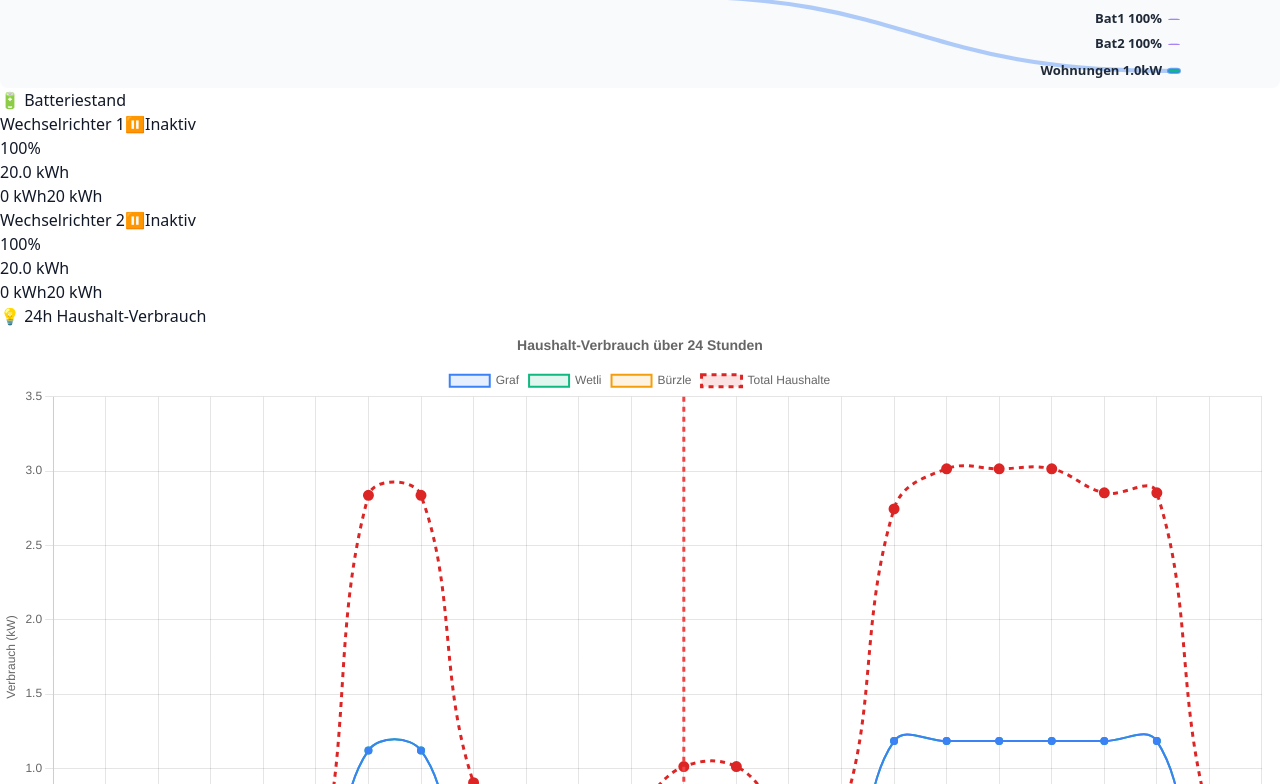
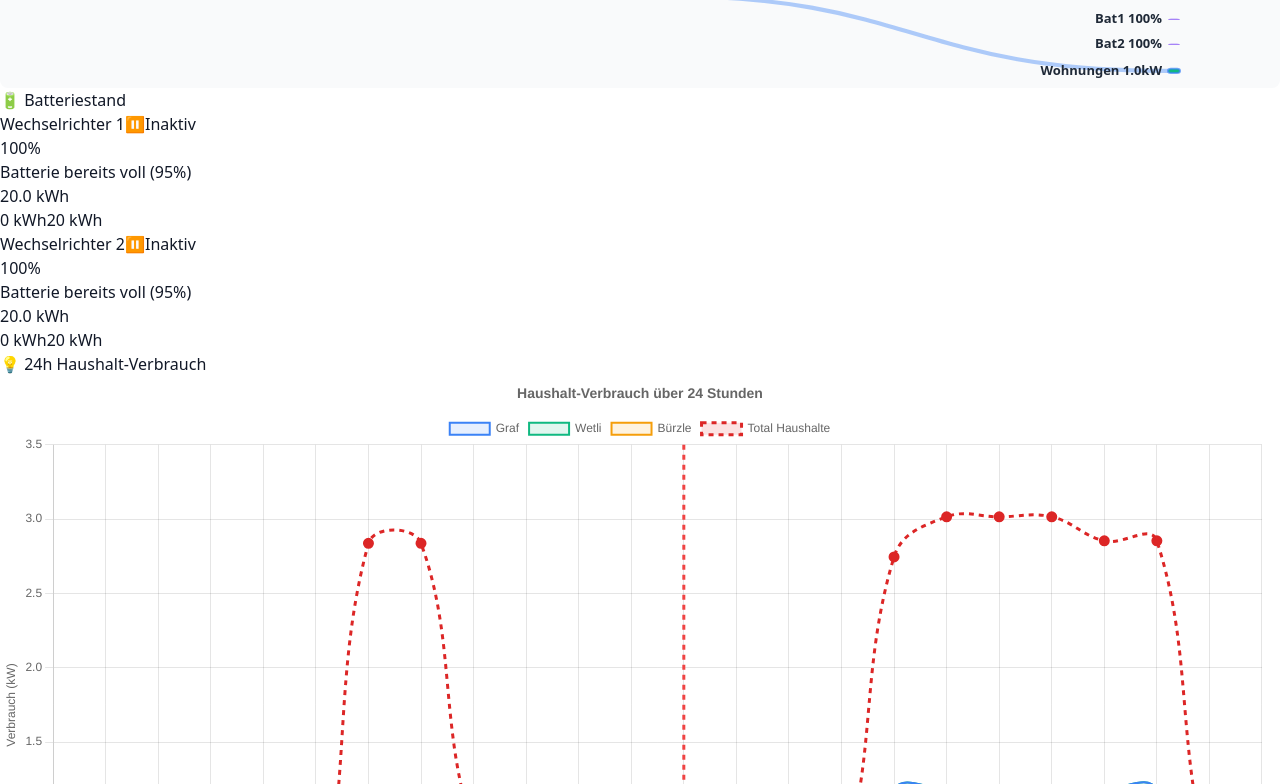
Before and after one commit to tinur5/GaengleSimulator, a Next.js app: page /dashboard in a window 1280 px wide. Shown: the part 3496-4280 px from the top of the page. Built offline with nearby package versions, Linux system fonts and the light colour scheme.

Commit message:
Add battery status reasons to explain why batteries are inactive
Co-authored-by: tinur5 <4281458+tinur5@users.noreply.github.com>

```diff
--- a/app/dashboard/page.tsx
+++ b/app/dashboard/page.tsx
@@ -408,13 +408,15 @@ export default function Dashboard() {
   const battery2Energy = (battery2Soc / 100) * building.batteries[1].capacityKwh;
   const totalBatteryEnergy = battery1Energy + battery2Energy;
 
-  // Calculate battery direction (charging/discharging/idle)
-  const getBatteryDirection = (netFlow: number, soc: number): 'charging' | 'discharging' | 'idle' => {
+  // Calculate battery direction (charging/discharging/idle) with reason
+  const getBatteryDirection = (netFlow: number, soc: number): { direction: 'charging' | 'discharging' | 'idle'; reason: string } => {
     const config = strategyConfig;
     const isNight = selectedHour >= config.nightStart || selectedHour < config.nightEnd;
 
     if (netFlow > 0.05 && soc < config.maxSoc) {
-      return 'charging'; // PV surplus and battery not full
+      return { direction: 'charging', reason: 'PV-Überschuss vorhanden' };
+    } else if (netFlow > 0.05 && soc >= config.maxSoc) {
+      return { direction: 'idle', reason: `Batterie bereits voll (${config.maxSoc}%)` };
     } else if (netFlow < -0.05) {
       // Check if battery should be used based on strategy
       const shouldUseBattery = isNight
@@ -422,15 +424,28 @@ export default function Dashboard() {
         : soc > config.minSoc;
 
       if (shouldUseBattery) {
-        return 'discharging'; // Deficit and battery is being used
+        return { direction: 'discharging', reason: 'Stromdefizit wird ausgeglichen' };
+      } else {
+        // Battery is too low to discharge
+        if (isNight) {
+          return { direction: 'idle', reason: `SOC zu niedrig für Nachtentladung (${soc.toFixed(0)}% ≤ ${config.targetNightSoc}%)` };
+        } else {
+          return { direction: 'idle', reason: `SOC zu niedrig (${soc.toFixed(0)}% ≤ ${config.minSoc}%)` };
+        }
       }
+    } else {
+      // Net flow is very small
+      return { direction: 'idle', reason: 'Kein nennenswerter Energiefluss' };
     }
-    return 'idle'; // Battery not charging or discharging
   };
 
   // Use individual battery net flows for accurate direction status
-  const battery1Direction = getBatteryDirection(netFlow1, battery1Soc);
-  const battery2Direction = getBatteryDirection(netFlow2, battery2Soc);
+  const battery1Result = getBatteryDirection(netFlow1, battery1Soc);
+  const battery2Result = getBatteryDirection(netFlow2, battery2Soc);
+  const battery1Direction = battery1Result.direction;
+  const battery2Direction = battery2Result.direction;
+  const battery1Reason = battery1Result.reason;
+  const battery2Reason = battery2Result.reason;
 
   // Build Sankey data using hierarchical tree
   const sankeyData = useMemo(() => {
@@ -1110,12 +1125,14 @@ export default function Dashboard() {
                 soc={battery1Soc}
                 capacity={building.batteries[0].capacityKwh}
                 direction={battery1Direction}
+                reason={battery1Reason}
               />
               <SocBar
                 label="Wechselrichter 2"
                 soc={battery2Soc}
                 capacity={building.batteries[1].capacityKwh}
                 direction={battery2Direction}
+                reason={battery2Reason}
               />
             </div>
           </div>
--- a/components/SocBar.tsx
+++ b/components/SocBar.tsx
@@ -6,9 +6,10 @@ interface SocBarProps {
   soc: number; // 0-100
   capacity: number; // in kWh
   direction?: 'charging' | 'discharging' | 'idle'; // optional indicator
+  reason?: string; // optional reason for the current status
 }
 
-export default function SocBar({ label, soc, capacity, direction = 'idle' }: SocBarProps) {
+export default function SocBar({ label, soc, capacity, direction = 'idle', reason }: SocBarProps) {
   const pct = Math.max(0, Math.min(100, Number(soc)));
   const energyStored = (pct / 100) * capacity;
   const color = pct > 66 ? 'bg-green-500' : pct > 33 ? 'bg-yellow-500' : 'bg-red-500';
@@ -47,6 +48,11 @@ export default function SocBar({ label, soc, capacity, direction = 'idle' }: Soc
         </div>
         <span className={`font-bold ${textColor}`}>{pct.toFixed(0)}%</span>
       </div>
+      {reason && (
+        <div className="mb-2 text-xs text-gray-600 italic">
+          {reason}
+        </div>
+      )}
       <div className={`w-full ${bgColor} rounded-lg h-8 overflow-hidden border-2 ${borderColor} shadow-sm`}>
         <div
           className={`${color} h-full transition-all duration-300 flex items-center justify-end pr-2`}
```
Also changed, not shown: 1 other file (tests, documents, lock files or other folders).
